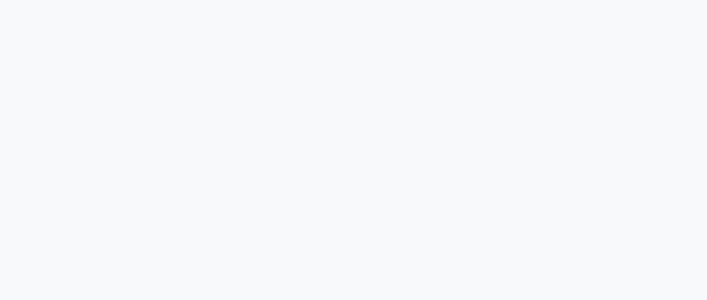
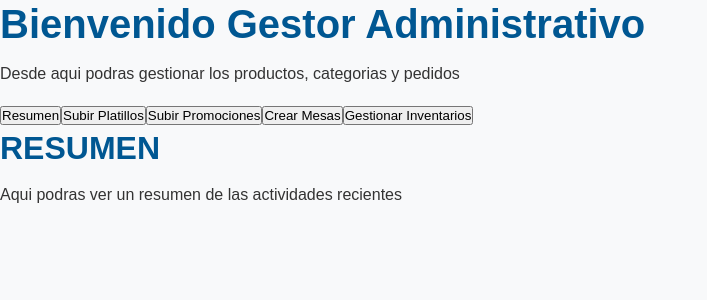
Before and after one commit to Manuel-Ake/RestauranteIslaArena, an Angular app in the folder Isla/: page /gestoramd in a window 1280 px wide. Before the commit this address led to /. Shown: the top 300 px of the page, without its empty margins (0-707 px from the left). Built offline with nearby package versions, Linux system fonts and the light colour scheme.

Commit message:
hola qlos

```diff
--- a/Isla/src/app/app.routes.ts
+++ b/Isla/src/app/app.routes.ts
@@ -6,6 +6,7 @@ import { Food } from './pages/food/food';
 import { Celebrates } from './pages/celebrates/celebrates';
 import { Promotions } from './pages/promotions/promotions';
 import { Login } from './shared/login/login';
+import { Gestoramd } from './shared/gestoramd/gestoramd';
 
 export const routes: Routes = [
   {path: '', component:Header, children:[
@@ -17,4 +18,5 @@ export const routes: Routes = [
   ] },
 
   {path:'Login', component: Login, pathMatch:'full'},
+  {path:'gestoramd', component:Gestoramd, pathMatch:'full'},
 ];
--- a/Isla/src/app/shared/gestoramd/gestoramd.html
+++ b/Isla/src/app/shared/gestoramd/gestoramd.html
@@ -1 +1,59 @@
-<p>gestoramd works!</p>
+<div class="gestoradmi">
+    <div class="contenedor-gestoradmi">
+        <div class="header-gestor">
+            <h1>Bienvenido Gestor Administrativo</h1>
+            <p>Desde aqui podras gestionar los productos, categorias y pedidos</p>
+        </div>
+
+        <div class="Contenedor-gestor">
+            <div class="gestor-opciones">
+
+                <button (click)="setSection('resumen')">Resumen</button>
+                <button (click)="setSection('subir_p')">Subir Platillos</button>
+                <button (click)="setSection('subir_pro')">Subir Promociones</button>
+                <button (click)="setSection('crear_mesas')">Crear Mesas</button>
+                <button (click)="setSection('gestionar_inventarios')">Gestionar Inventarios</button>
+
+            </div>
+        </div>
+
+        <div class="RESUMEN" *ngIf="activeSection === 'resumen'">
+            <h2>RESUMEN</h2>
+            <p>Aqui podras ver un resumen de las actividades recientes</p>
+
+
+
+
+
+        </div>
+
+        <div class="Subir_p" *ngIf="activeSection === 'subir_p'">
+           <h2>SUBIR PLATILLOS</h2>
+            <input type="file" >
+            <input type="text" placeholder="Nombre del platillo">
+            <input type="text" placeholder="Descripción del platillo">
+            <input type="number" placeholder="Precio del platillo">
+            <button >Subir Platillo</button>
+
+        </div>
+
+        <div class="Subir_pro" *ngIf="activeSection === 'subir_pro'">
+            <h2>SUBIR PROMOCIONES</h2>
+            <input type="file" >
+            <input type="text" placeholder="Nombre de la promoción">
+            <input type="text" placeholder="Descripción de la promoción">
+            <input type="number" placeholder="Precio de la promoción">
+            <button >Subir Promoción</button>
+        </div>
+
+        <div class="Crear_mesas" *ngIf="activeSection === 'crear_mesas'">
+            <h2>CREAR MESAS</h2>
+            <input type="text" placeholder="NUMERO DE MESA">
+            <input type="text" placeholder="NOMBRE DE LA MESA">
+        </div>
+
+        <div class="gestionar_inventarios" *ngIf="activeSection === 'gestionar_inventarios'">
+            <h2>GESTION DE GASTOS E INVERSIONES</h2>
+        </div>
+    </div>
+</div>
--- a/Isla/src/app/shared/gestoramd/gestoramd.ts
+++ b/Isla/src/app/shared/gestoramd/gestoramd.ts
@@ -1,11 +1,22 @@
+import { CommonModule } from '@angular/common';
 import { Component } from '@angular/core';
+import { FormsModule } from '@angular/forms';
+import { Router } from '@angular/router';
 
 @Component({
   selector: 'app-gestoramd',
-  imports: [],
+  imports: [CommonModule],
   templateUrl: './gestoramd.html',
   styleUrl: './gestoramd.css'
 })
 export class Gestoramd {
+  // para navegar en las secciones
+
+  activeSection: string = 'resumen';
+
+  setSection(section: string) {
+    this.activeSection = section;
+
+  }
 
 }
--- a/Isla/src/app/shared/login/login.html
+++ b/Isla/src/app/shared/login/login.html
@@ -11,7 +11,7 @@
       <input type="password" placeholder="contraseña" [(ngModel)]="contrasena" id="password">
 
       <div class="botones">
-        <button (click)="ingresar()">Ingresar</button>
+        <button (click)="acept()">Ingresar</button>
         <button (click)="toggleRecuperar()">Olvidé mi contraseña</button>
       </div>
     </div>
--- a/Isla/src/app/shared/login/login.ts
+++ b/Isla/src/app/shared/login/login.ts
@@ -1,7 +1,7 @@
 import { CommonModule } from '@angular/common';
 import { Component } from '@angular/core';
 import { FormsModule, NgModel } from '@angular/forms';
-
+import { Router } from '@angular/router';
 @Component({
   selector: 'app-login',
   imports: [FormsModule,CommonModule],
@@ -9,6 +9,7 @@ import { FormsModule, NgModel } from '@angular/forms';
   styleUrl: './login.css'
 })
 export class Login {
+  constructor(private router: Router) { }
   olvideContrasena = false;
   correo: string = '';
   contrasena: string = '';
@@ -17,7 +18,7 @@ export class Login {
       alert('Por favor llene todos los campos');
     }else{
       alert('Registro exitoso');
-      //this.router.navigate(['/gestor']);
+      this.router.navigate(['gestoramd']);
     }
   }
 
```
